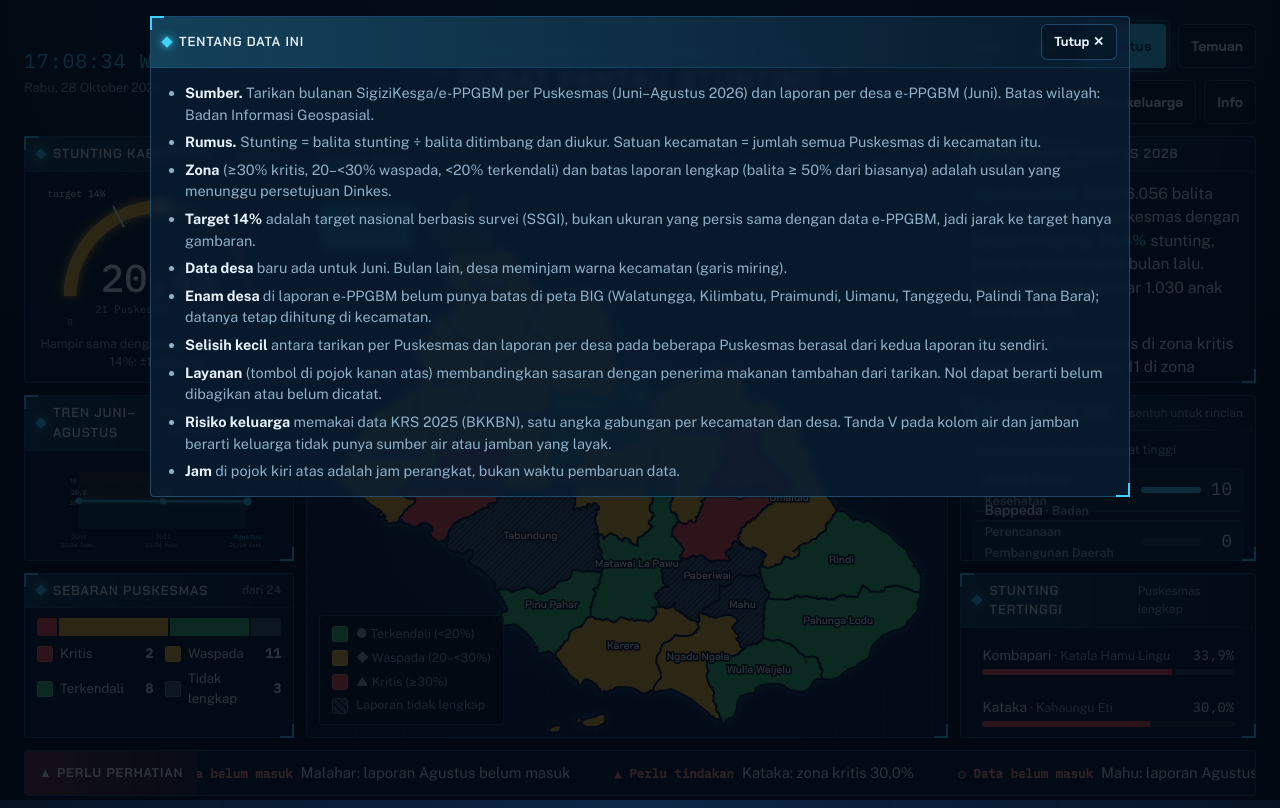
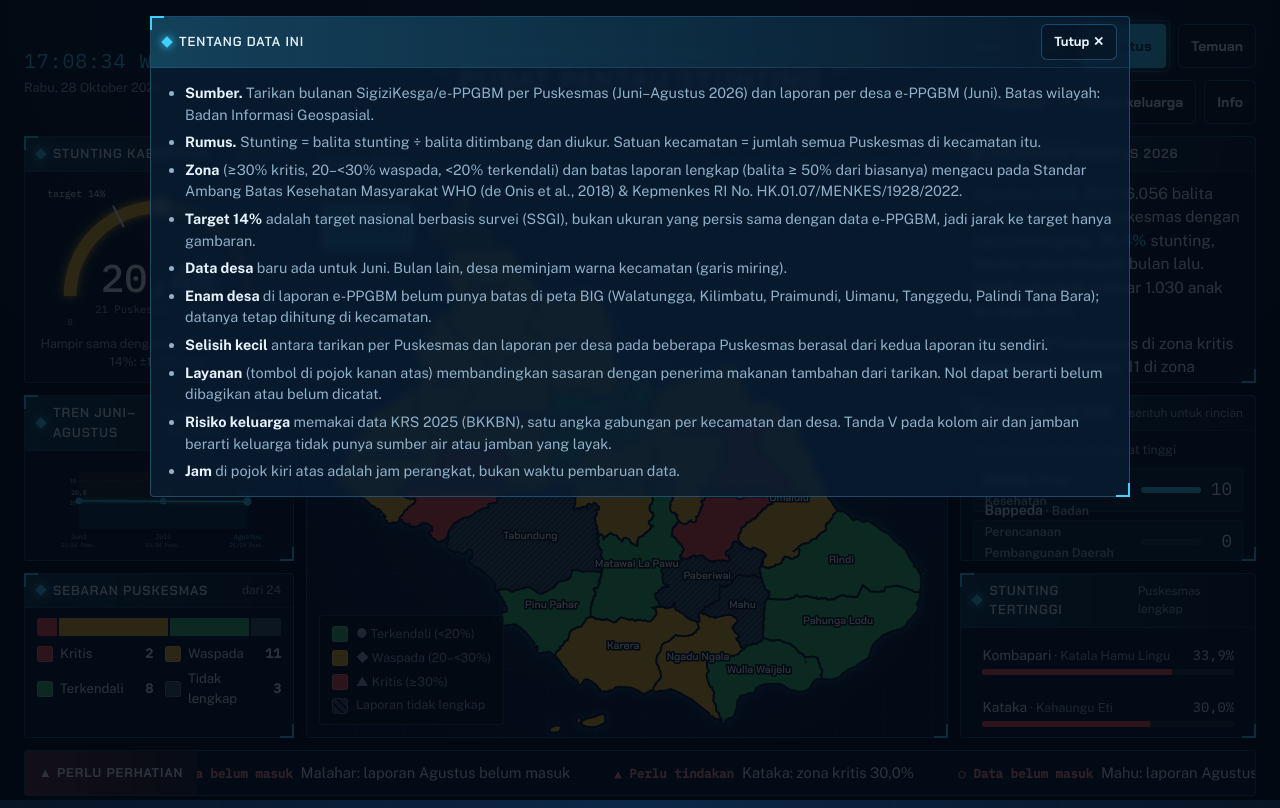
Before and after one commit to KawanBaikIndonesia/dashboard-stunting, a plain HTML site: page index.html in a window 1280 px wide. Both pictures are taken after a click on the button "Info". Drawn offline with nearby package versions, Linux system fonts and the light colour scheme.

Commit message:
Update index - info terkait zona ambang batas - landasan WHO.html

```diff
--- a/index.html
+++ b/index.html
@@ -428,7 +428,7 @@ function openTemuan(opd){const m=cur.month,F=findings(m);
 function openAbout(){openOv('Tentang data ini',`<ul>
   <li><b>Sumber.</b> Tarikan bulanan SigiziKesga/e-PPGBM per Puskesmas (Juni–Agustus 2026) dan laporan per desa e-PPGBM (Juni). Batas wilayah: Badan Informasi Geospasial.</li>
   <li><b>Rumus.</b> Stunting = balita stunting ÷ balita ditimbang dan diukur. Satuan kecamatan = jumlah semua Puskesmas di kecamatan itu.</li>
-  <li><b>Zona</b> (≥30% kritis, 20–&lt;30% waspada, &lt;20% terkendali) dan batas laporan lengkap (balita ≥ 50% dari biasanya) adalah usulan yang menunggu persetujuan Dinkes.</li>
+  <li><b>Zona</b> (≥30% kritis, 20–&lt;30% waspada, &lt;20% terkendali) dan batas laporan lengkap (balita ≥ 50% dari biasanya) mengacu pada Standar Ambang Batas Kesehatan Masyarakat WHO (de Onis et al., 2018) & Kepmenkes RI No. HK.01.07/MENKES/1928/2022.</li>
   <li><b>Target ${TARGET}%</b> adalah target nasional berbasis survei (SSGI), bukan ukuran yang persis sama dengan data e-PPGBM, jadi jarak ke target hanya gambaran.</li>
   <li><b>Data desa</b> baru ada untuk Juni. Bulan lain, desa meminjam warna kecamatan (garis miring).</li>
   <li><b>Enam desa</b> di laporan e-PPGBM belum punya batas di peta BIG (Walatungga, Kilimbatu, Praimundi, Uimanu, Tanggedu, Palindi Tana Bara); datanya tetap dihitung di kecamatan.</li>
```
